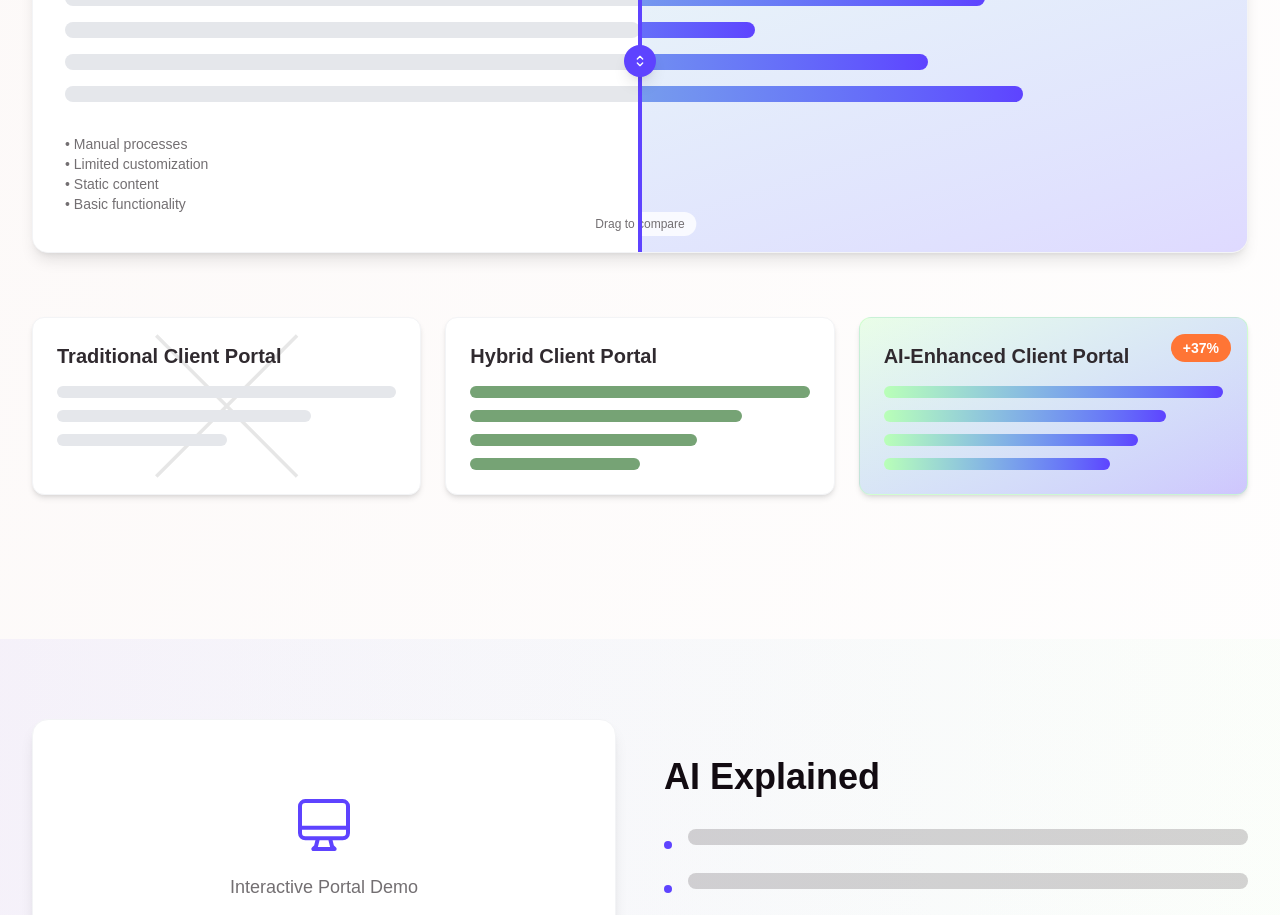
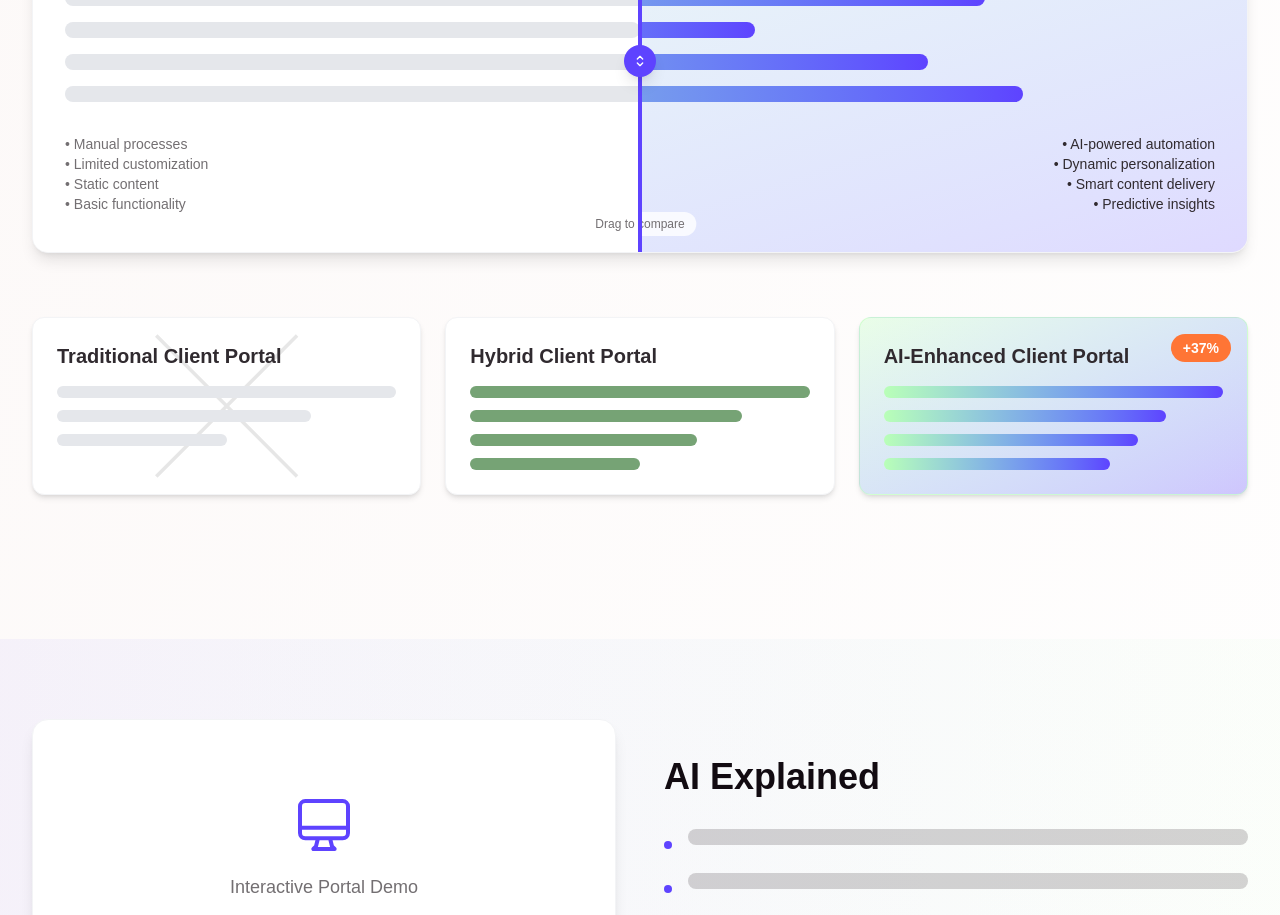
Before and after one commit to Thomas-Machielsen/ai-frontpage, a Next.js app: page / in a window 1280 px wide. Shown: the part 920-1835 px from the top of the page. Built offline with nearby package versions, Linux system fonts and the light colour scheme.

Commit message:
feat: make the after text align right

```diff
--- a/app/page.tsx
+++ b/app/page.tsx
@@ -187,7 +187,7 @@ export default function Home() {
                 <div className="h-4 bg-gradient-to-r from-[#B9FFB7] to-[#5E43FF] rounded-full w-3/4"></div>
                 <div className="h-4 bg-gradient-to-r from-[#B9FFB7] to-[#5E43FF] rounded-full w-5/6"></div>
               </div>
-              <div className="mt-8 text-sm text-[#302A2F] font-medium">
+              <div className="mt-8 text-sm text-[#302A2F] font-medium text-right">
                 • AI-powered automation
                 <br />
                 • Dynamic personalization
```
